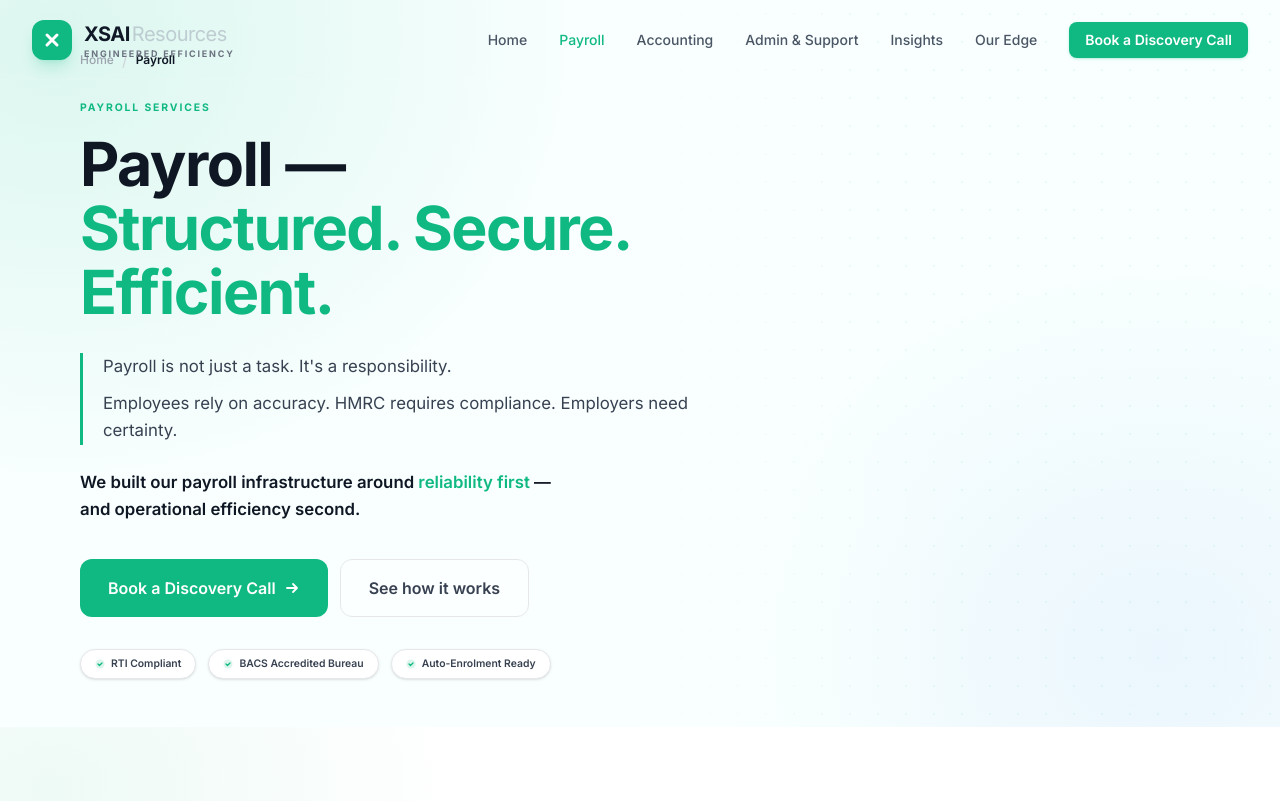
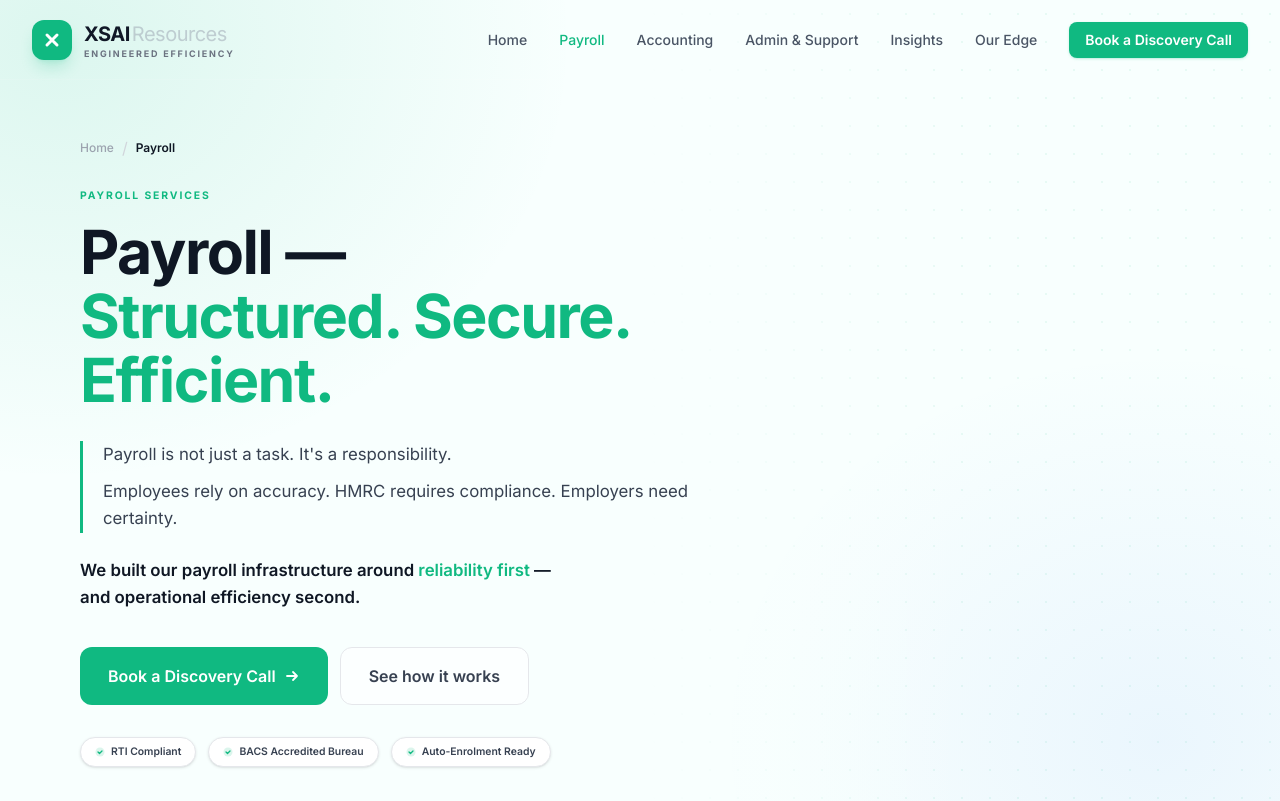
Before and after one commit to demicreator01/xsai-resources-website, a React (Vite) app: page /payroll in a window 1280 px wide. Shown: the top 801 px of the page. Built offline with nearby package versions, Linux system fonts and the light colour scheme.

Commit message:
style: Remove  class from PayrollHero component.

```diff
--- a/src/components/payroll/PayrollHero.tsx
+++ b/src/components/payroll/PayrollHero.tsx
@@ -48,7 +48,7 @@ export const PayrollHero: React.FC = () => {
                 <div className="absolute inset-y-0 right-0 w-1/2 bg-linear-to-r from-[#f8fffe] via-transparent to-transparent hidden lg:block" />
             </div>
 
-            <div className="relative z-10 max-w-[1120px] mx-auto w-full pt-24 sm:pt-2 pb-8 sm:pb-2">
+            <div className="relative z-10 max-w-[1120px] mx-auto w-full pt-24 pb-8 sm:pb-2">
                 <div className="grid grid-cols-1 lg:grid-cols-[55%_42%] gap-10 lg:gap-14 items-center">
 
                     {/* ── LEFT: TEXT CONTENT ── */}
```
